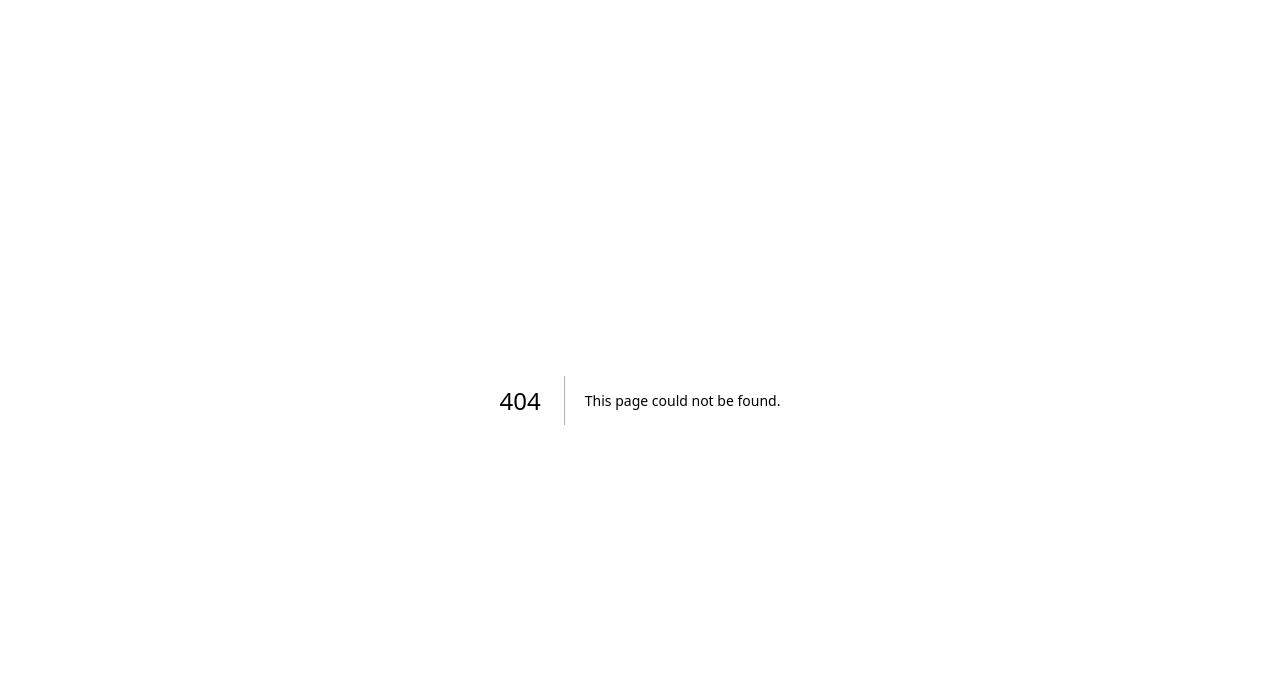
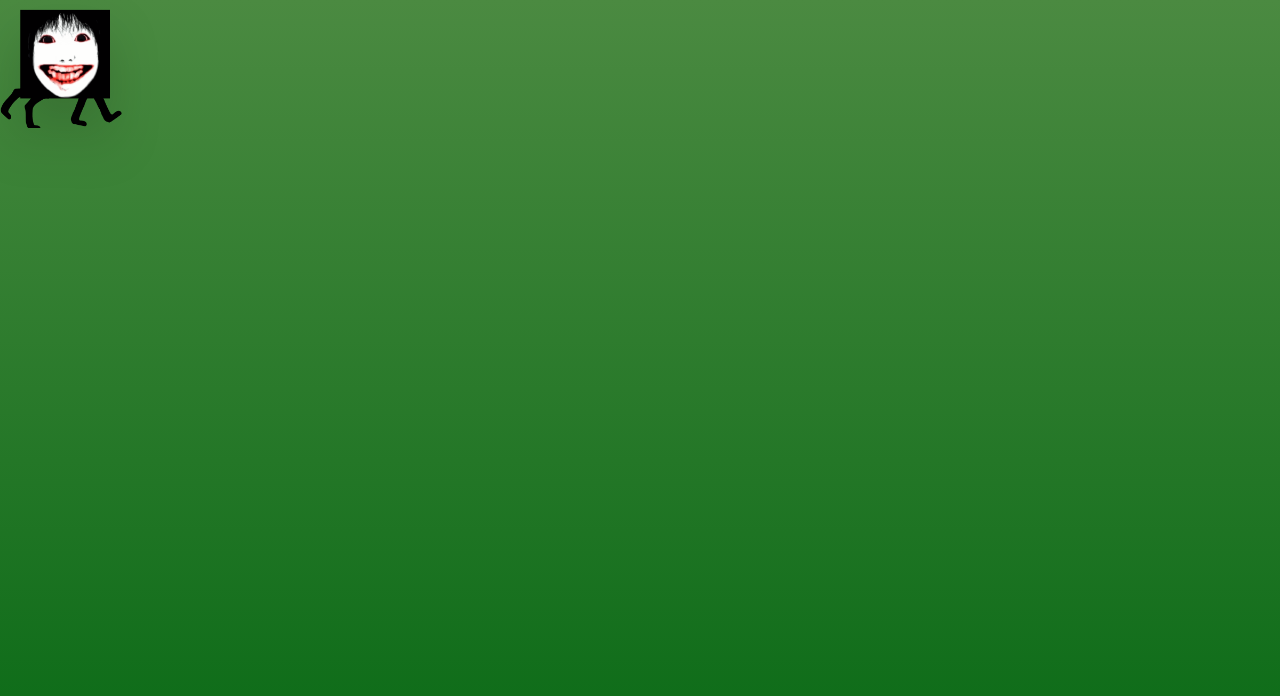
Before and after one commit to bunny-foofoo/yoshie-dvd, a Next.js app in the folder yoshie-dvd/: page /doggy in a window 1280 px wide. Before the commit this address had no page. Shown: the top 696 px of the page. Built offline with nearby package versions, Linux system fonts and the light colour scheme.

Commit message:
let yoshie walk

```diff
--- /dev/null
+++ b/yoshie-dvd/src/pages/doggy.tsx
@@ -0,0 +1,71 @@
+import Head from "next/head";
+import Image from "next/image";
+import { motion } from "motion/react";
+import { useState } from "react";
+
+export default function Home() {
+
+  const [bounces, setBounces] = useState(0);
+  const [isSpinning, setIsSpinning] = useState(false);
+  const [clickX, setClickX] = useState(0);
+  const [clickY, setClickY] = useState(0);
+
+  const addBounce = () => {
+    setBounces(bounces + 1);
+  };
+
+  return (
+    <>
+      <Head>
+        <title>YOSHIE!</title>
+        <meta name="description" content="yoshie dvd yoshie dvd yoshie dvd yoshie dvd yoshie dvd" />
+        <link rel="icon" href="/yoshie.ico" />
+      </Head>
+      <main className="min-h-screen bg-gradient-to-b from-[#4b8a41] to-[#076914]"
+      onClick={(e) => {
+        setClickX(e.clientX - 64);
+        setClickY(e.clientY - 72);
+      }}>
+        <div className="container"
+
+        >
+          <motion.div
+            className="bg-[hsla(0,0%,3%,0)] md:h-32 md:w-32 h-12 w-12 drop-shadow-2xl"
+            layoutId="yoshie"
+            animate={{
+              x: [null, clickX],
+              y: [null, clickY],
+              rotate: isSpinning ? [360, 0] : 0
+            }}
+            onUpdate={
+              (latest) => {
+                if ((latest.x === "0%" || latest.x === "500%") && (latest.y === "0%" || latest.y === "300%")) {
+                  addBounce();
+
+                  // unsure about this approach
+                  setIsSpinning(true);
+                  setTimeout(() => {
+                    setIsSpinning(false);
+                  }, 1500);
+                }
+              }
+            }
+            transition={{
+              x: {duration: 1.5, repeat: 0, ease: "linear"},
+              y: {duration: 1.5, repeat: 0, ease: "linear"},
+              rotate: {duration: 1.5, ease: "easeIn"}
+            }}
+            >
+            <Image
+              src="/static/img/yoshiewalk.gif"
+              width={128}
+              height={128}
+              alt="yoshie"
+              className="md:h-32 md:w-32 h-12 w-12"
+            />
+          </motion.div>
+        </div>
+      </main>
+    </>
+  );
+}
```
Also changed, not shown: yoshie-dvd/public/static/img/yoshiewalk.gif (added).
